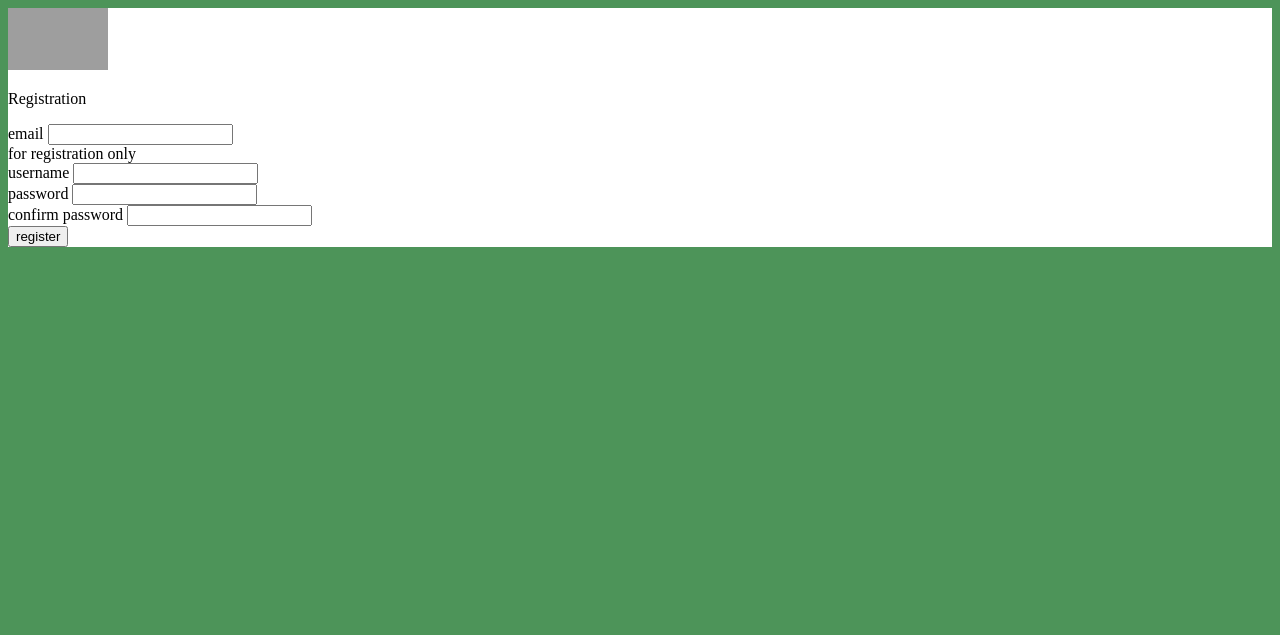
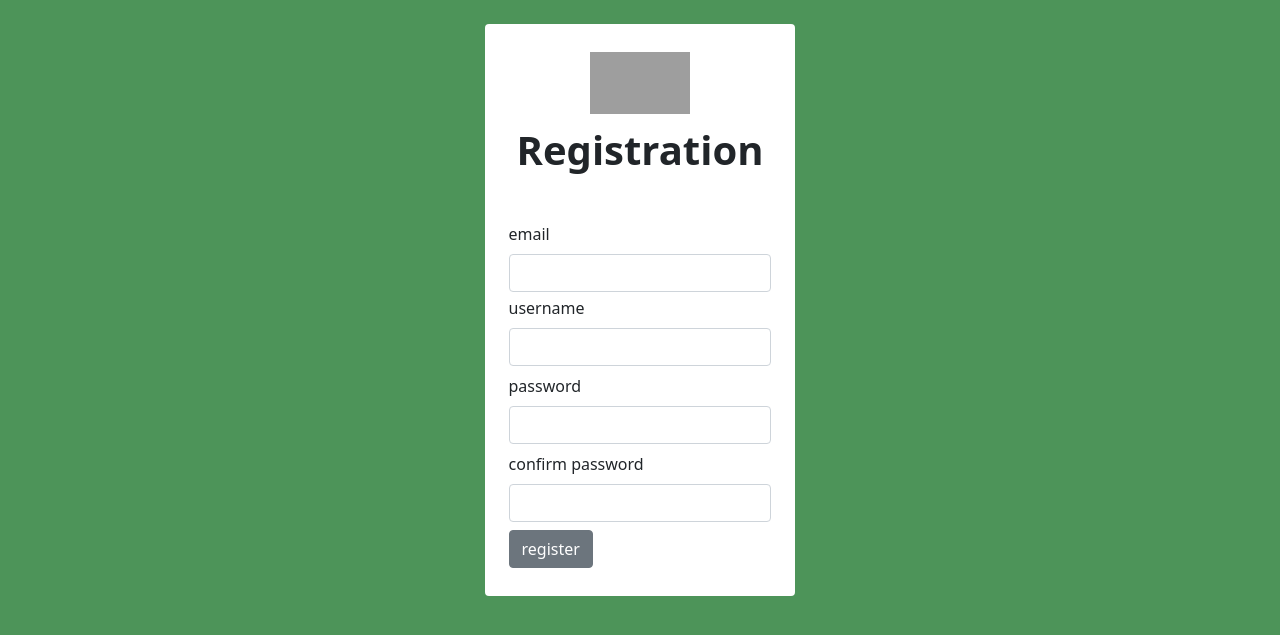
Before and after one commit to nurbolatkz/to_do_project, a Flask app: page /register in a window 1280 px wide. Shown: the top 635 px of the page. Run offline with Flask 3, Linux system fonts and the light colour scheme; grey boxes are pictures that could not be loaded.

Commit message:
add bootsrap

```diff
--- a/templates/index.html
+++ b/templates/index.html
@@ -4,6 +4,10 @@
     <meta charset="UTF-8">
     <meta name="viewport" content="width=device-width, initial-scale=1.0">
     <title>Document</title>
+    <link href="https://cdn.jsdelivr.net/npm/bootstrap@5.0.2/dist/css/bootstrap.min.css" rel="stylesheet" integrity="sha384-EVSTQN3/azprG1Anm3QDgpJLIm9Nao0Yz1ztcQTwFspd3yD65VohhpuuCOmLASjC" crossorigin="anonymous">
+    <script src="https://cdn.jsdelivr.net/npm/@popperjs/core@2.9.2/dist/umd/popper.min.js" integrity="sha384-IQsoLXl5PILFhosVNubq5LC7Qb9DXgDA9i+tQ8Zj3iwWAwPtgFTxbJ8NT4GN1R8p" crossorigin="anonymous"></script>
+    <script src="https://cdn.jsdelivr.net/npm/bootstrap@5.0.2/dist/js/bootstrap.min.js" integrity="sha384-cVKIPhGWiC2Al4u+LWgxfKTRIcfu0JTxR+EQDz/bgldoEyl4H0zUF0QKbrJ0EcQF" crossorigin="anonymous"></script>
+
 </head>
 <body>
     {% block body%}
--- a/templates/register.html
+++ b/templates/register.html
@@ -20,7 +20,7 @@
             <div class="mb-1">
                 <label for="email" class="form-label">email</label>
                 <input type="email" class="form-control" name="email" aria-describedby="emailHelp">
-                <div id="emailHelp" class="form-text">for registration only</div>
+
             </div>
 
             <div class="mb-2">
```
